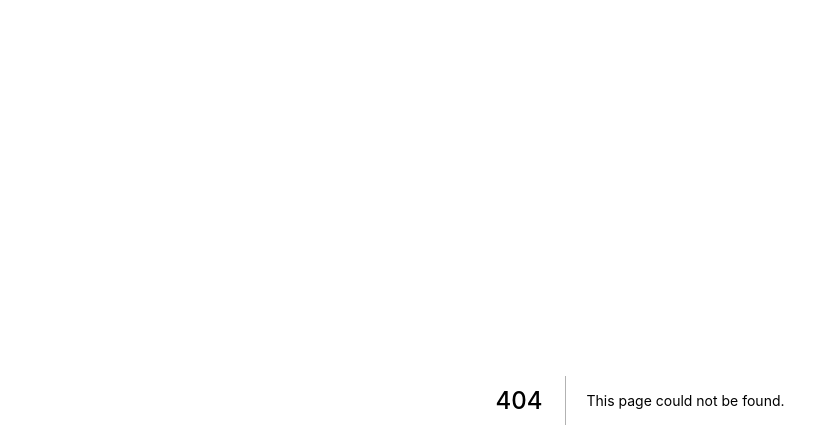
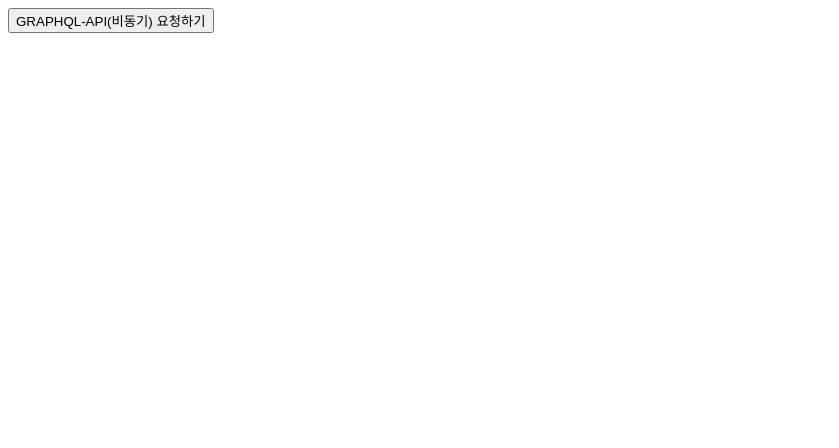
Before and after one commit to updaun/FrontEndCamp, a Next.js app in the folder codecamp-frontend-menti/class/: page /section04/04-05-graphql-mutation-product in a window 1280 px wide. Before the commit this address had no page. Shown: the top 448 px of the page, without its empty margins (0-839 px from the left). Built offline with nearby package versions, Linux system fonts and the light colour scheme.

Commit message:
feat: 04-05-graphql-mutation-product

```diff
--- /dev/null
+++ b/codecamp-frontend-menti/class/pages/section04/04-05-graphql-mutation-product/index.js
@@ -0,0 +1,43 @@
+import { useMutation, gql } from "@apollo/client";
+
+const CREAT_PRODUCT = gql`
+  mutation createProduct(
+    $seller: String
+    $createProductInput: CreateProductInput!
+  ) {
+    # 변수의 타입 적는 곳
+    createProduct(
+      # 실제 우리가 전달할 변수 적는 곳
+      seller: $seller
+      createProductInput: $createProductInput
+    ) {
+      _id
+      number
+      message
+    }
+  }
+`;
+
+export default function GraphqlMutationPage() {
+  const [createProduct] = useMutation(CREAT_PRODUCT);
+
+  const onClickSubmit = async () => {
+    const result = await createProduct({
+      variables: {
+        seller: "훈이",
+        createProductInput: {
+          name: "마우스",
+          detail: "정말 좋은 마우스",
+          price: 3000,
+        },
+      },
+    });
+    console.log(result);
+  };
+
+  return (
+    <div>
+      <button onClick={onClickSubmit}>GRAPHQL-API(비동기) 요청하기</button>
+    </div>
+  );
+}
```
